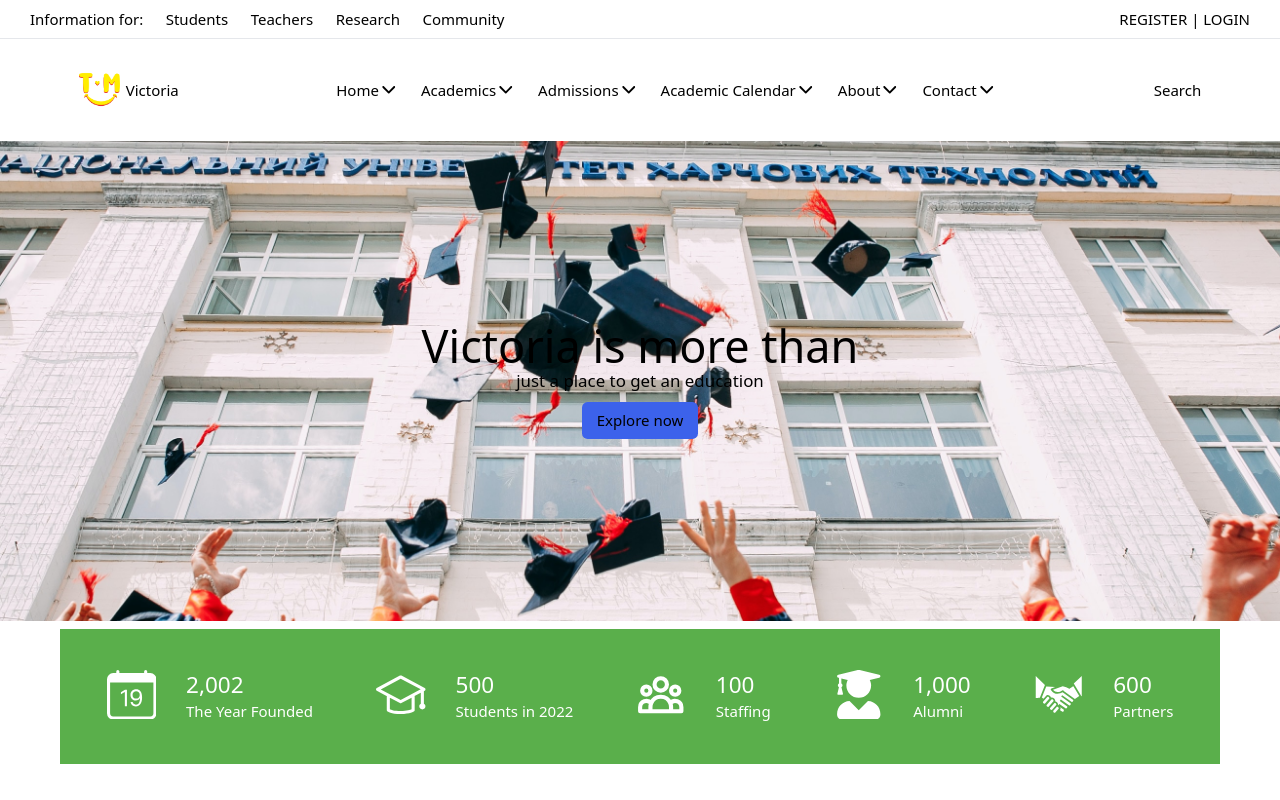
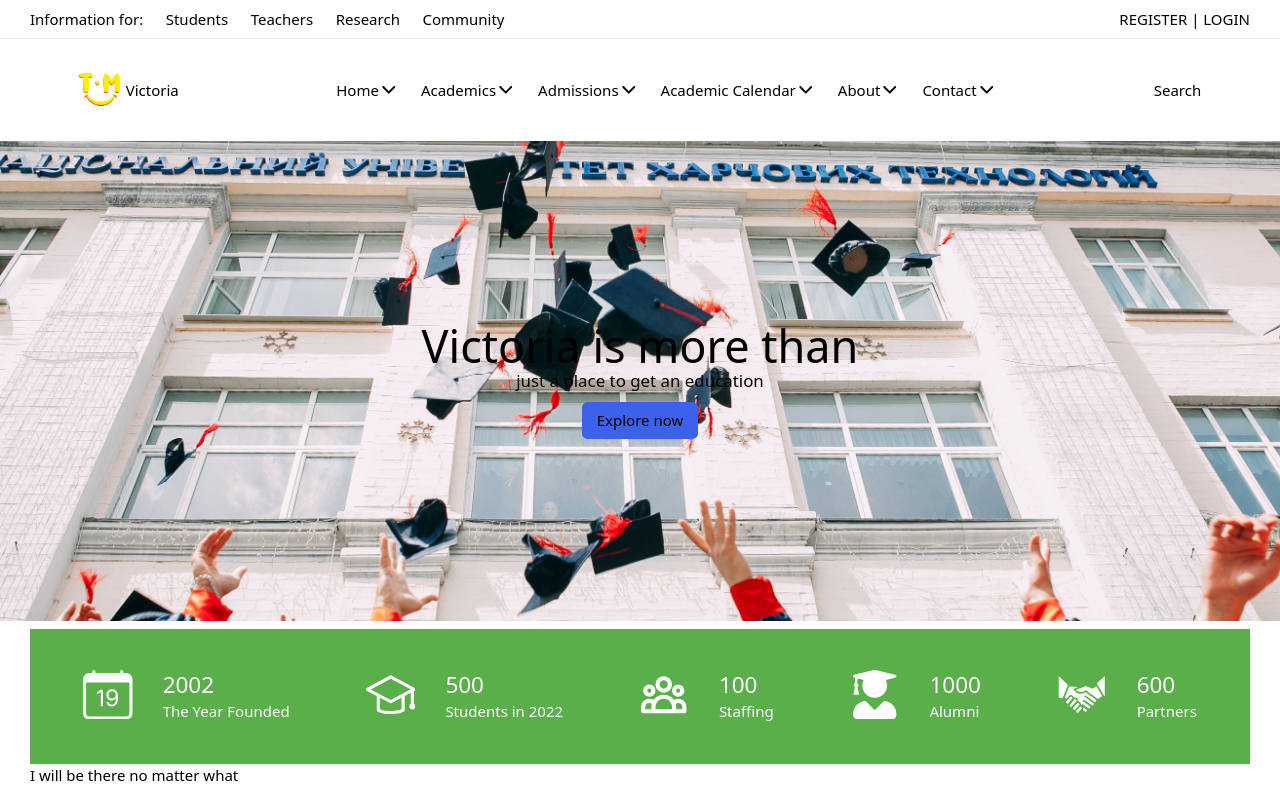
Before and after one commit to timhilehin1/my-school, a React (Vite) app: page / in a window 1280 px wide. Built offline with nearby package versions, Linux system fonts and the light colour scheme.

Commit message:
feat : countup

```diff
--- a/src/App.jsx
+++ b/src/App.jsx
@@ -3,6 +3,7 @@ import app from './firebaseConfig'
 import Navbar from './Components/Navbar'
 import Hero from './Components/Hero'
 import HistoryCounter from './Components/HistoryCounter'
+import Motto from './Components/Motto'
 
 function App() {
 
@@ -11,8 +12,9 @@ function App() {
       <Header/>
           <Navbar />
           <Hero />
-          <section className='px-4 lg:px-16 py-2'>
-             <HistoryCounter/>
+          <section className='px-4 lg:px-8 py-2'>
+              <HistoryCounter />
+              <Motto/>
           </section>
 
 
--- a/src/Components/HistoryCounter.jsx
+++ b/src/Components/HistoryCounter.jsx
@@ -1,12 +1,29 @@
-import { React, useState } from 'react'
+import { React, useState, useEffect, useRef } from 'react'
 import { HistoryData } from './HistoryData'
-import CountUp from 'react-countup';
+import CountUp  from 'react-countup';
 
 
 
 function HistoryCounter() {
+    const targetRef = useRef(null);
+    const [isVisible, setIsVisible] = useState(false);
+
+     useEffect(() => {
+    const observer = new IntersectionObserver(
+      ([entry]) => setIsVisible(entry.isIntersecting)
+    );
+
+    observer.observe(targetRef.current);
+
+    return () => {
+      observer.disconnect();
+    };
+  }, []);
+
+
     return (
-        <section className='bg-[#5AAF4B] py-4 md:py-0 md:h-36  md:flex items-center px-4 justify-around'>
+        <>
+        <section className='bg-[#5AAF4B]  py-4 md:py-0 md:h-36  md:flex items-center px-4 justify-around'>
 
             {
                 HistoryData.map(hist => {
@@ -14,8 +31,10 @@ function HistoryCounter() {
                         <div key={hist.id} className='mt-5 md:mt-0 flex flex-row gap-8 text-white'>
                             <p>{hist.logo}</p>
 
-                            <div className='flex flex-col'>
-                                <CountUp className='text-2xl font-medium' end={hist.No}/>
+                            <div ref={targetRef} className='flex flex-col'>
+                                { isVisible && <CountUp
+                                    separator=""
+                                    className='text-2xl font-medium' end={hist.No} />}
                              {/* <p className='text-2xl font-medium'>{hist.No}</p> */}
                                 <p>{hist.text }</p>
                             </div>
@@ -24,7 +43,8 @@ function HistoryCounter() {
                 })
             }
 
-        </section>
+            </section>
+            </>
     )
 }
 
--- /dev/null
+++ b/src/Components/Motto.jsx
@@ -0,0 +1,13 @@
+import React from "react";
+
+function Motto() {
+
+    return (
+        <>
+            <p>I will be there no matter what</p>
+        </>
+    )
+
+}
+
+export default Motto
```
